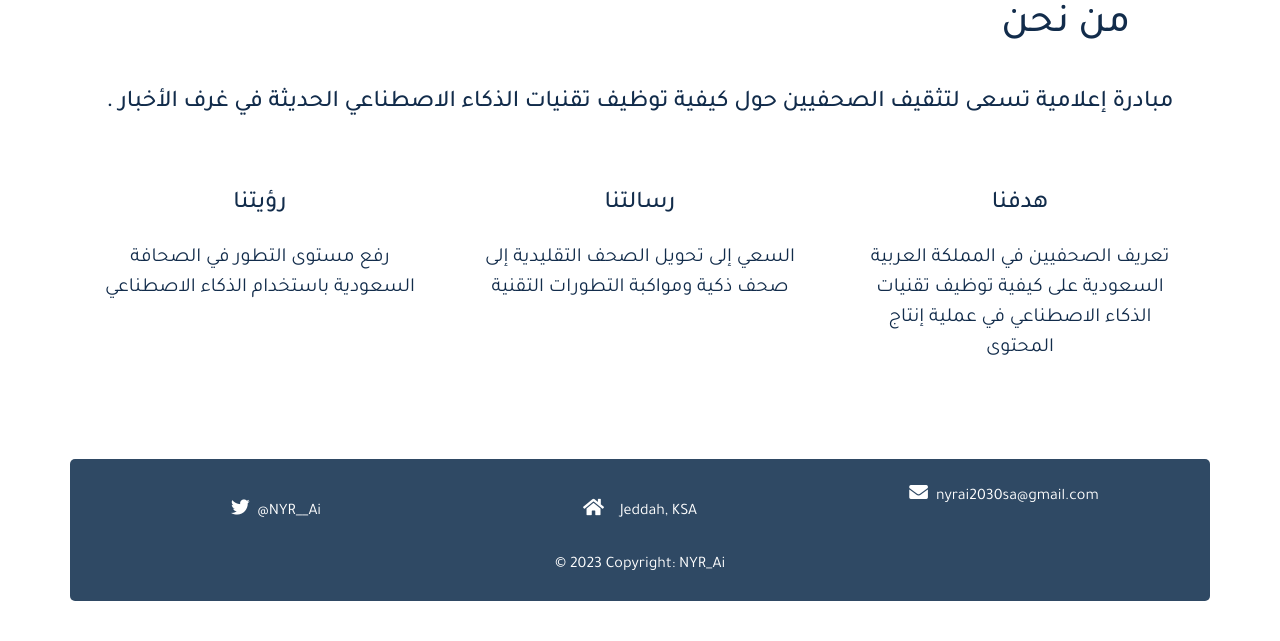
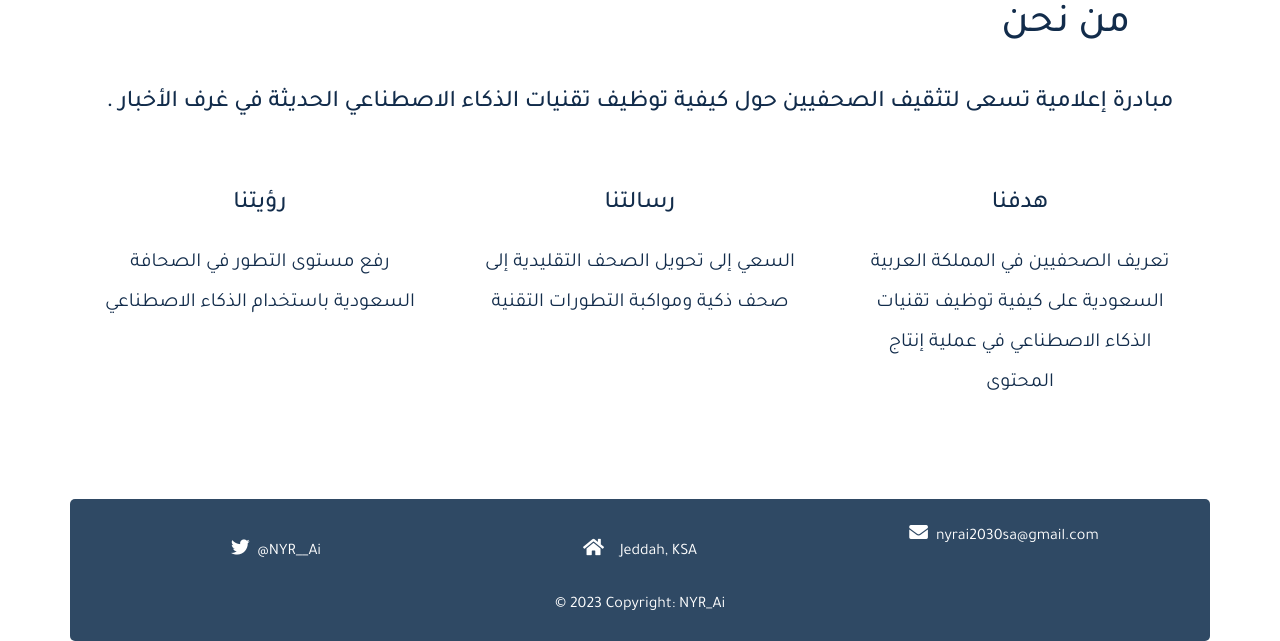
Before and after one commit to ghonaime91/nyr-news-paper, a Flask app: page /about in a window 1280 px wide. Shown: the part 459-1100 px from the top of the page. Before the commit the page ends 1060 px from the top, so only its background shows below. Run offline with Flask 3, Linux system fonts and the light colour scheme; data comes from the database, SQL or seed files in the repository; some libraries are stand-ins or nearby versions.

Commit message:
modify font height for about page

```diff
--- a/app/templates/main/about.html
+++ b/app/templates/main/about.html
@@ -3,20 +3,20 @@
 {% block content %}
 <div class="container mt-5 d-flex flex-column  justify-content-center mb-5" >
     <div class="row mb-4  me-5 p-2"> <h1>من نحن </h1> </div>
-    <div class="row mb-4 text-center"> <h4>مبادرة  إعلامية تسعى لتثقيف الصحفيين حول كيفية توظيف تقنيات الذكاء الاصطناعي الحديثة في غرف الأخبار .</h4> </div>
+    <div class="row mb-4 text-center lh-lg"> <h4>مبادرة  إعلامية تسعى لتثقيف الصحفيين حول كيفية توظيف تقنيات الذكاء الاصطناعي الحديثة في غرف الأخبار .</h4> </div>
     <div class="row d-flex justify-content-center">
         <div class="col-12 col-lg-4 col-md-6 mt-4 p-3">
             <h4 class="text-center">هدفنا </h4>
-            <p class="text-center fs-5 p-3">تعريف الصحفيين في المملكة العربية السعودية على كيفية توظيف تقنيات الذكاء الاصطناعي في عملية إنتاج المحتوى
+            <p class="text-center fs-5 p-3 lh-lg">تعريف الصحفيين في المملكة العربية السعودية على كيفية توظيف تقنيات الذكاء الاصطناعي في عملية إنتاج المحتوى
             </p>
         </div>
         <div class="col-12 col-lg-4 col-md-6 mt-4 p-3">
             <h4 class="text-center">رسالتنا  </h4>
-            <p class="text-center fs-5 p-3">السعي إلى تحويل الصحف التقليدية إلى صحف ذكية ومواكبة التطورات التقنية</p>
+            <p class="text-center fs-5 p-3 lh-lg">السعي إلى تحويل الصحف التقليدية إلى صحف ذكية ومواكبة التطورات التقنية</p>
         </div>
         <div class="col-12 col-lg-4 col-md-6 mt-4 p-3">
             <h4 class="text-center">رؤيتنا </h4>
-            <p class="text-center fs-5 p-3"> رفع مستوى التطور في الصحافة السعودية باستخدام الذكاء الاصطناعي </p>
+            <p class="text-center fs-5 p-3 lh-lg"> رفع مستوى التطور في الصحافة السعودية باستخدام الذكاء الاصطناعي </p>
         </div>
     </div>
 
```
